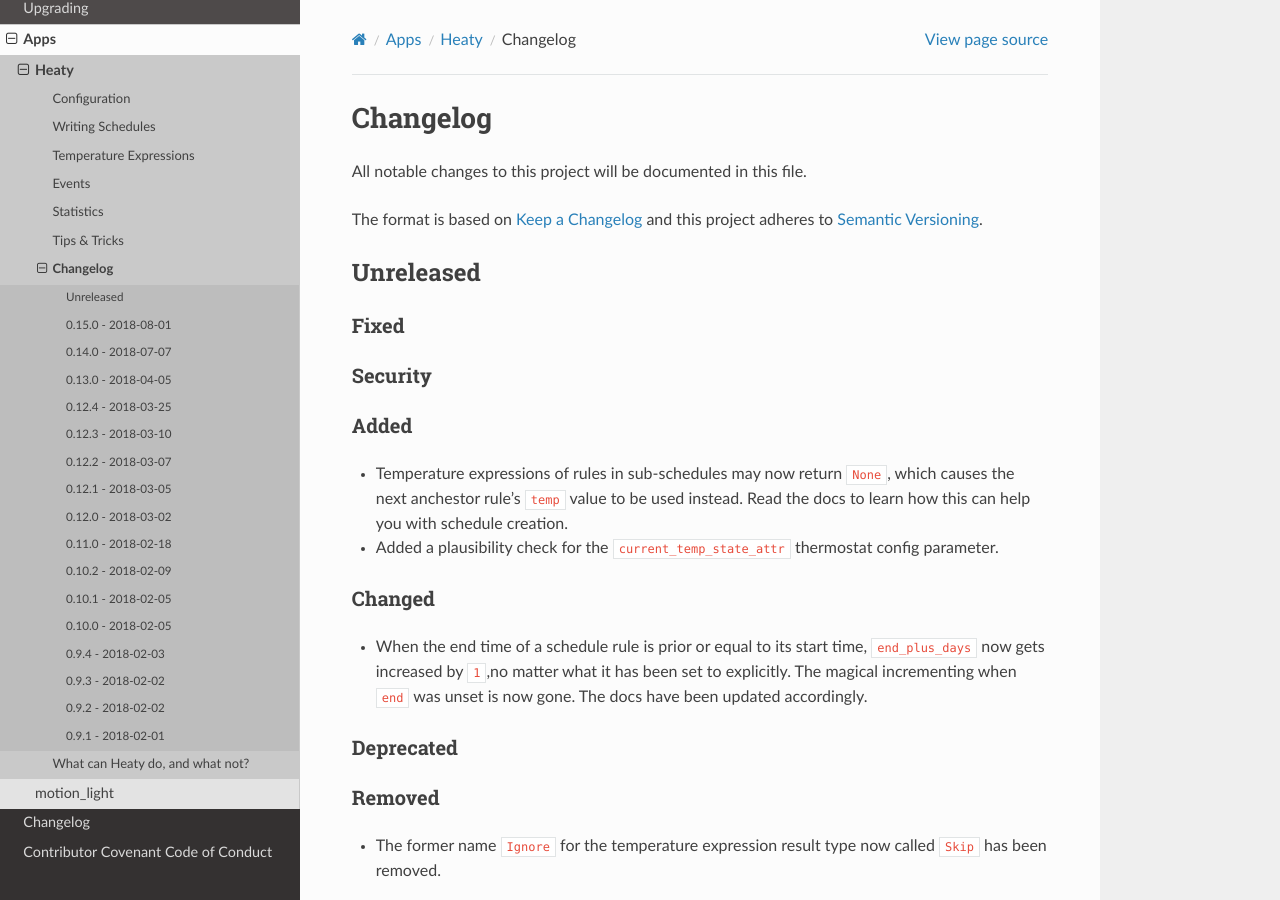
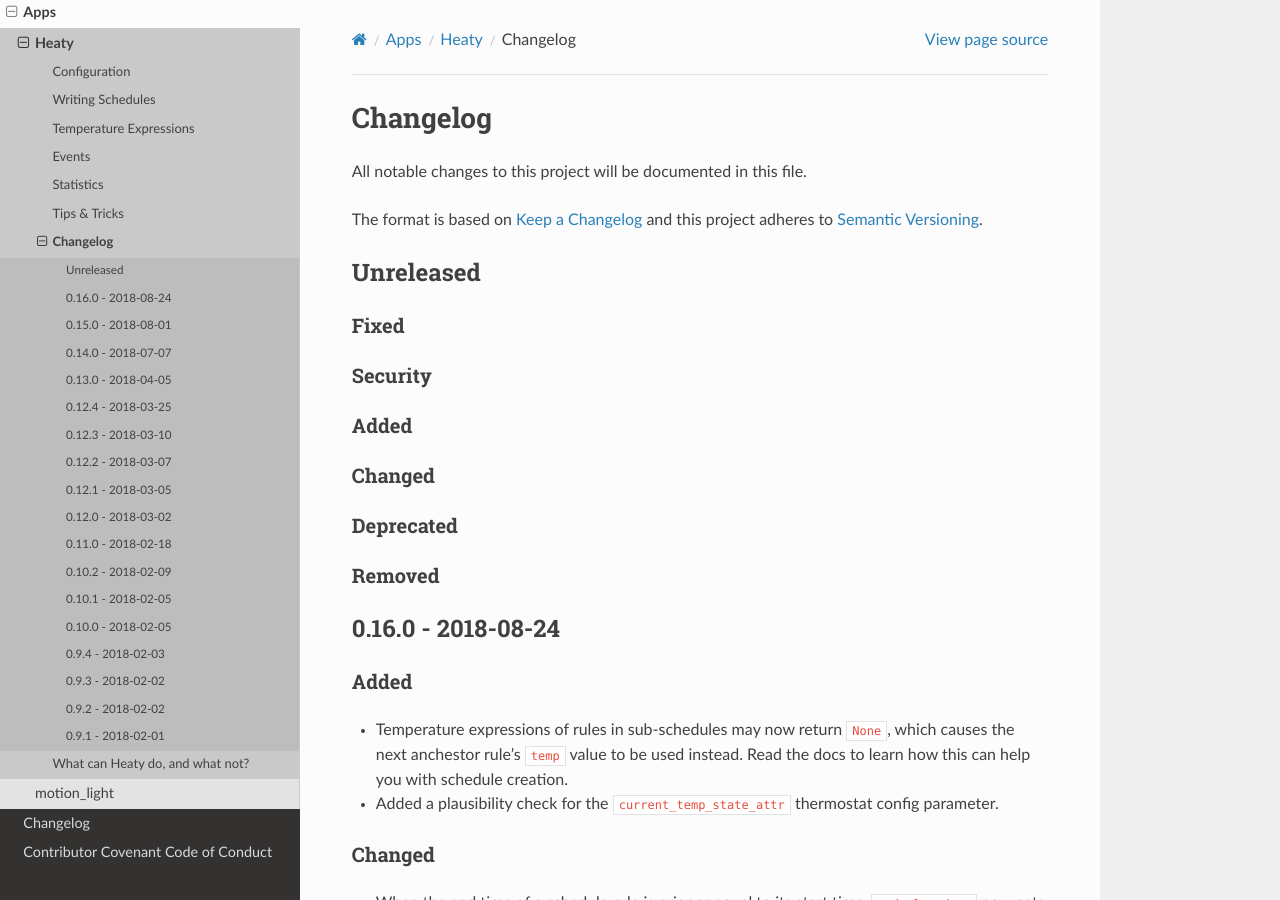
Before and after one commit to bob1de/hass-apps, a Sphinx documentation site: the page built from docs/apps/heaty/CHANGELOG.md, in a window 1280 px wide and 900 px high. Built offline with Sphinx 7.4.7 and the Read the Docs theme 2.0.0, drawn with Linux system fonts in a browser that asks for light colours.

Commit message:
[heaty] Release v0.16.0

```diff
--- a/docs/apps/heaty/CHANGELOG.md
+++ b/docs/apps/heaty/CHANGELOG.md
@@ -13,6 +13,17 @@
 ### Security
 
 ### Added
+
+### Changed
+
+### Deprecated
+
+### Removed
+
+
+## 0.16.0 - 2018-08-24
+
+### Added
 * Temperature expressions of rules in sub-schedules may now return
   ``None``, which causes the next anchestor rule's ``temp`` value to
   be used instead. Read the docs to learn how this can help you with
```
Also changed, not shown: other parts of docs/apps/heaty/CHANGELOG.md (+0 -2 lines), 1 other file.
